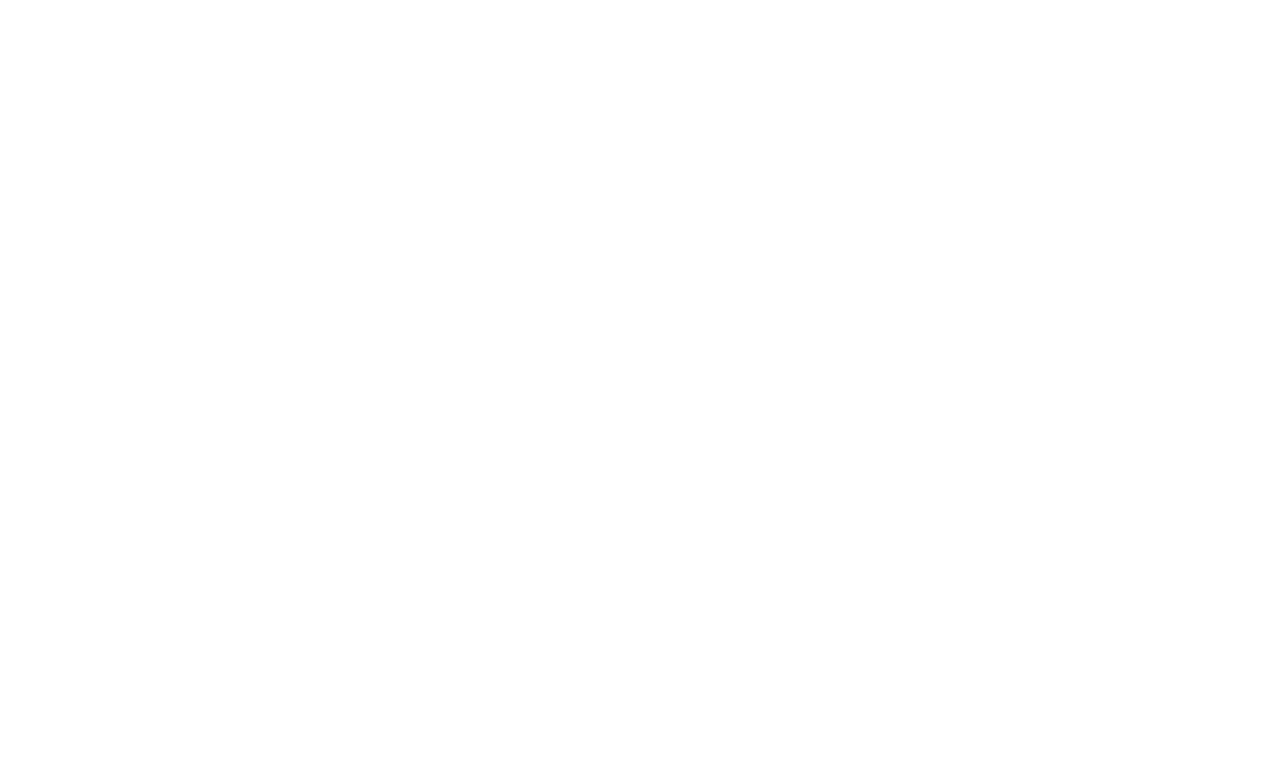
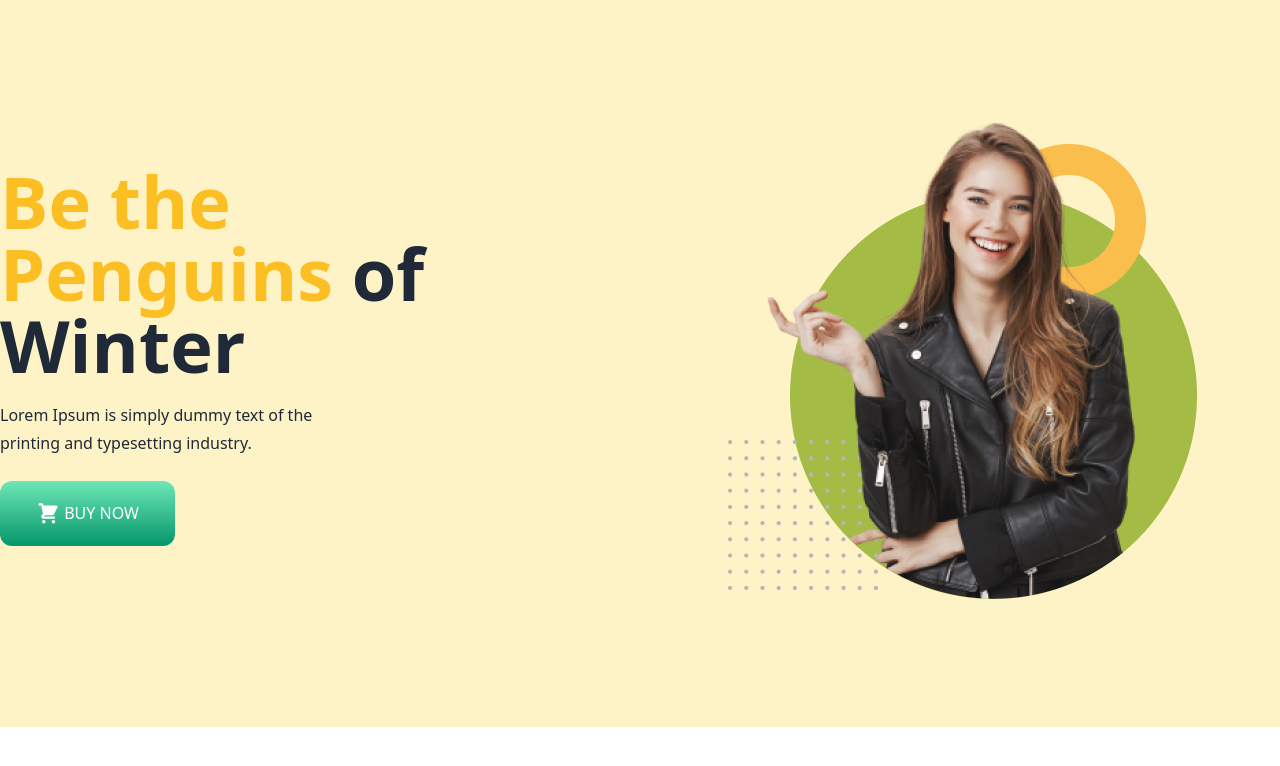
Before and after one commit to mariyapoly/penguin-tailwind, a plain HTML site: page index.html in a window 1280 px wide. Drawn offline with nearby package versions, Linux system fonts and the light colour scheme.

Commit message:
added hero section

```diff
--- a/index.html
+++ b/index.html
@@ -12,7 +12,29 @@
 </head>
 
 <body>
-
+    <header class="bg-yellow-100 pb-32 pt-28">
+        <section class="container mx-auto grid grid-cols-2 gap-x-44">
+            <div class="place-self-center">
+                <h1 class="text-7xl font-bold mb-5"> <span class="text-yellow-400">Be the Penguins</span>
+                    <span class="text-gray-800">of
+                        Winter</span>
+                </h1>
+                <p class="w-8/12 text-gray-800 leading-7">Lorem Ipsum is simply dummy text of the printing
+                    and typesetting industry.</p>
+                <a href="#"
+                    class="px-9 py-5 bg-gradient-to-b from-green-300 to-green-600 inline-block text-white rounded-xl mt-6 font-medium">
+                    <svg class="inline h-6 w-6" xmlns="http://www.w3.org/2000/svg" class="h-5 w-5" viewBox="0 0 20 20"
+                        fill="currentColor">
+                        <path
+                            d="M3 1a1 1 0 000 2h1.22l.305 1.222a.997.997 0 00.01.042l1.358 5.43-.893.892C3.74 11.846 4.632 14 6.414 14H15a1 1 0 000-2H6.414l1-1H14a1 1 0 00.894-.553l3-6A1 1 0 0017 3H6.28l-.31-1.243A1 1 0 005 1H3zM16 16.5a1.5 1.5 0 11-3 0 1.5 1.5 0 013 0zM6.5 18a1.5 1.5 0 100-3 1.5 1.5 0 000 3z" />
+                    </svg>
+                    BUY NOW</a>
+            </div>
+            <div>
+                <img src="images/model.png" alt="model">
+            </div>
+        </section>
+    </header>
 </body>
 
 </html>
```
